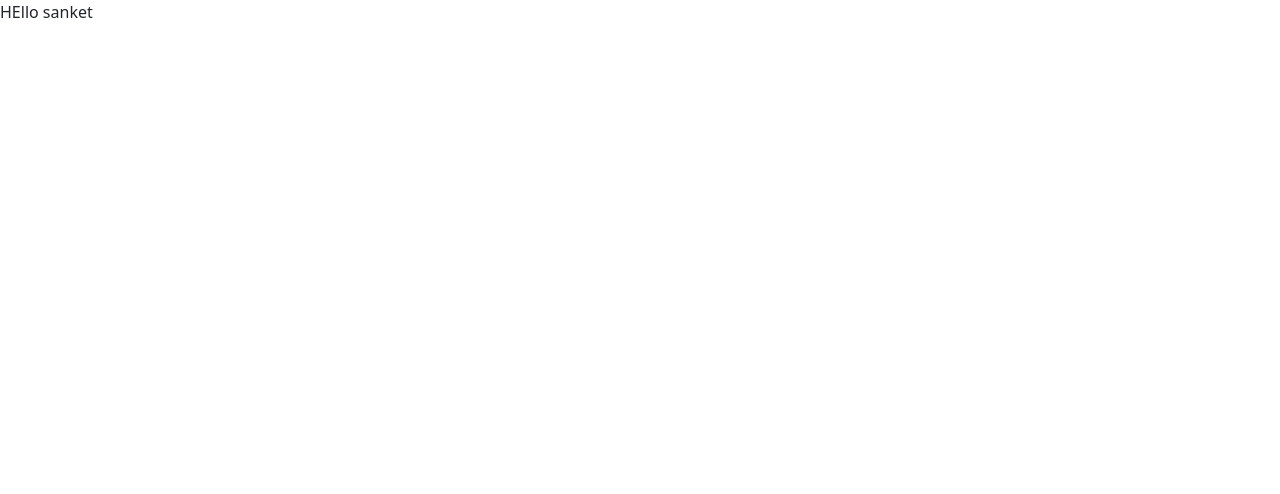
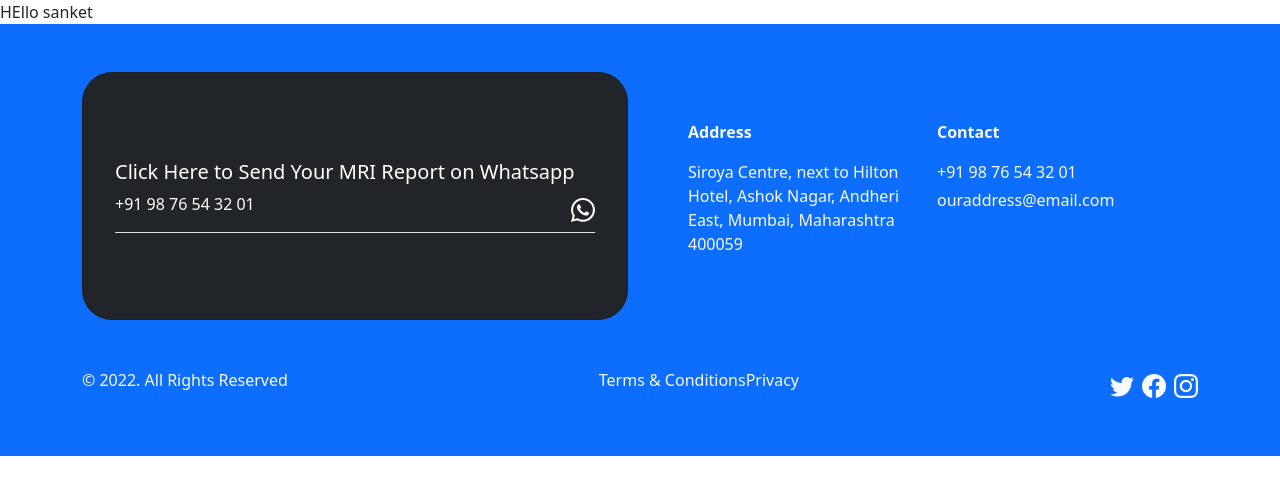
Before and after one commit to mrugendrashilvant/Nexus-Hospital, a plain HTML site: page index.html in a window 1280 px wide. Drawn offline with nearby package versions, Linux system fonts and the light colour scheme.

Commit message:
Footer Added.

```diff
--- a/assets/app.css
+++ b/assets/app.css
@@ -0,0 +1,3 @@
+.card{
+    border-radius: 30px !important;
+}
--- a/index.html
+++ b/index.html
@@ -15,6 +15,7 @@
     <script src="https://cdn.jsdelivr.net/npm/bootstrap@5.1.3/dist/js/bootstrap.min.js"
         integrity="sha384-QJHtvGhmr9XOIpI6YVutG+2QOK9T+ZnN4kzFN1RtK3zEFEIsxhlmWl5/YESvpZ13"
         crossorigin="anonymous"></script>
+    <link rel="stylesheet" href="https://cdn.jsdelivr.net/npm/bootstrap-icons@1.8.3/font/bootstrap-icons.css">
     <title>Nexus Hospital</title>
 </head>
 
@@ -23,6 +24,60 @@
         HEllo sanket
     </header>
 
+    <footer class="bg-primary py-5">
+        <div class="container">
+            <div class="row gx-4 mb-5">
+                <div class="col-6">
+                    <div class="card text-white bg-dark h-100">
+                        <div class="card-body h-100">
+                            <div class="d-flex flex-column justify-content-center align-items-start h-100 px-3">
+                                <h5 class="card-title">Click Here to Send Your MRI Report on Whatsapp</h5>
+                                <div class="d-flex justify-content-between w-100 border-bottom">
+                                        <p class="card-text">+91 98 76 54 32 01</p>
+                                    <i class="bi bi-whatsapp fs-4"></i>
+
+                                </div>
+                            </div>
+                        </div>
+                    </div>
+                </div>
+                <div class="col-6 py-5 px-5">
+                    <div class="text-light row">
+                        <div class="col-6">
+                            <p class="mb-3 fw-bold">Address</p>
+                            <address>
+                                Siroya Centre, next to Hilton Hotel, Ashok Nagar, Andheri East, Mumbai, Maharashtra
+                                400059
+                            </address>
+                        </div>
+
+                        <div class="col-6">
+                            <p class="mb-3 fw-bold">Contact</p>
+                            <p class="mb-1">+91 98 76 54 32 01</p>
+                            <p class="mb-1">ouraddress@email.com</p>
+                        </div>
+                    </div>
+                </div>
+            </div>
+            <div class="d-flex justify-content-between text-light">
+                <p>&copy; 2022. All Rights Reserved</p>
+                <div class="d-flex">
+                    <p>Terms & Conditions</p>
+                    <p>Privacy</p>
+                </div>
+
+                <div class="d-flex">
+                    <i class="bi bi-twitter me-2 fs-4"></i>
+                    <i class="bi bi-facebook me-2 fs-4"></i>
+                    <i class="bi bi-instagram fs-4"></i>
+                </div>
+
+            </div>
+        </div>
+
+
+    </footer>
+
 </body>
 
 </html>
```
